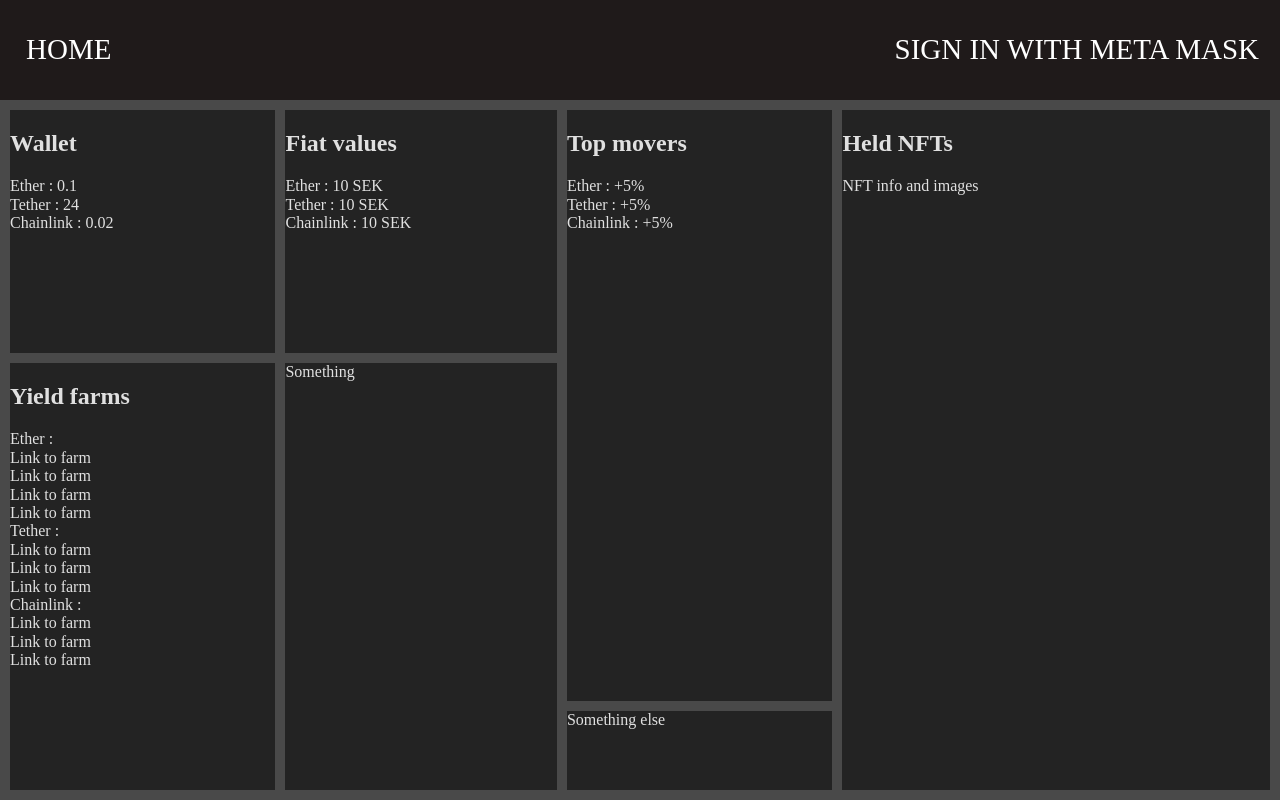
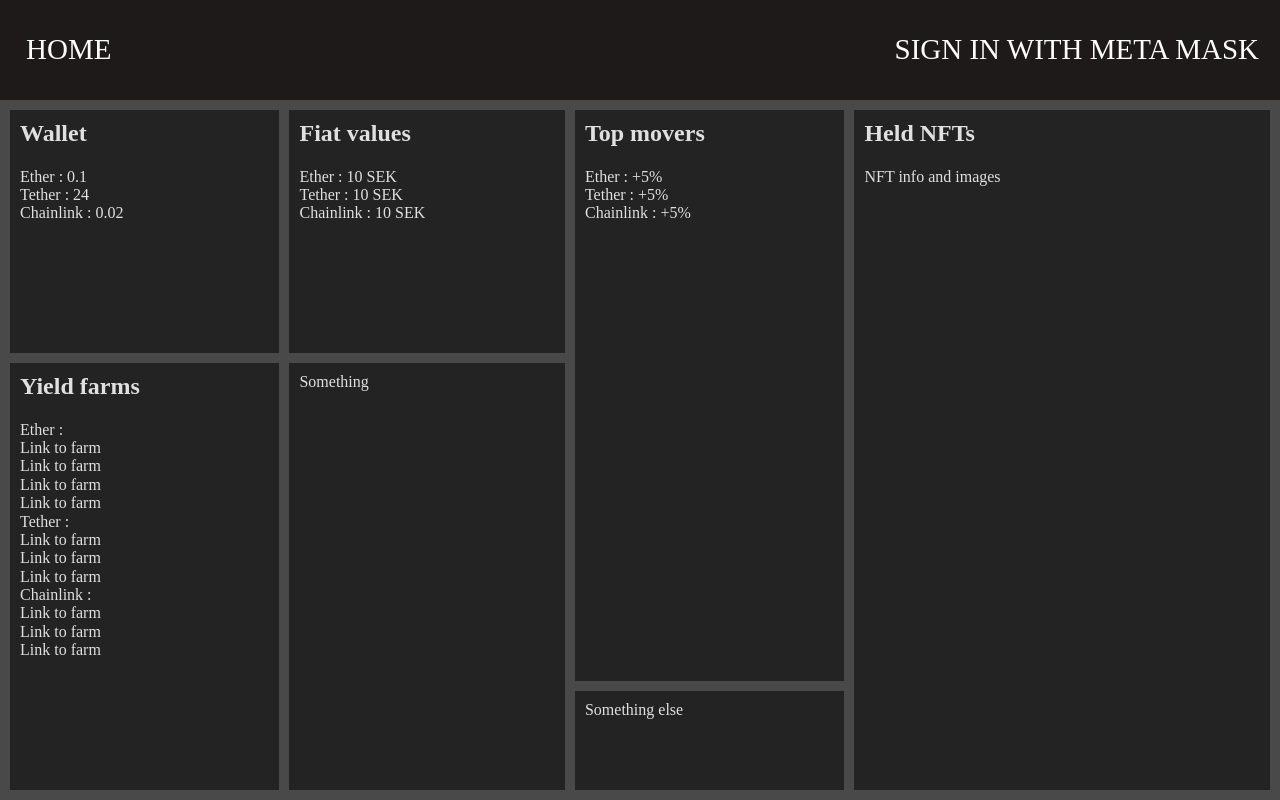
Before and after one commit to Medieinstitutet/bcu22d-agila-metoder-y-mortimer-mcmire, a plain HTML site: page index.html in a window 1280 px wide. Drawn offline with Linux system fonts and the light colour scheme.

Commit message:
Padding adjusted for grid items

```diff
--- a/css/main.scss
+++ b/css/main.scss
@@ -56,11 +56,10 @@
     .gridDiv {
         background-color: #232323;
         color: #e0e0e0;
-    }
+        padding: 10px;
 
-    .col {
-        display: block;
-        grid-column: 1 / span 2;
-        padding: 0;
+        h2 {
+            margin-top: 0;
+        }
     }
 }
```
Also changed, not shown: css/main.css, 1 other file.
